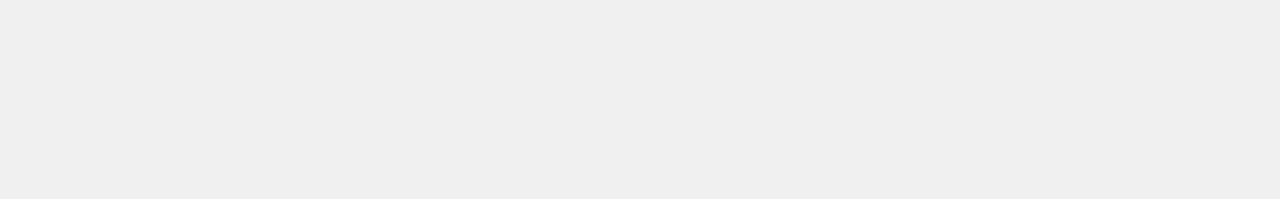
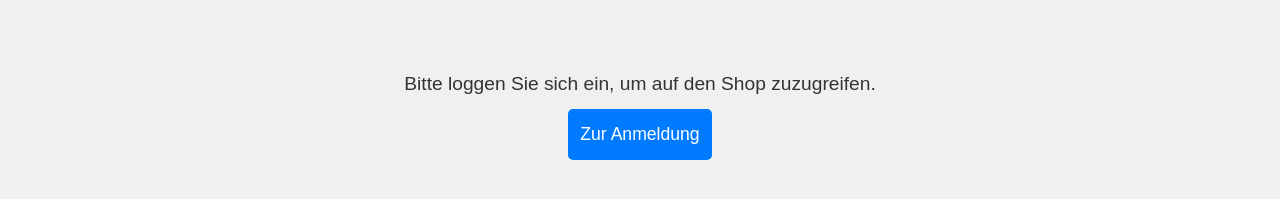
Before and after one commit to Weltraumbiene/fi36_franneck_fpadw, a React (Create React App) app in the folder frontend/: page / in a window 1280 px wide. Both pictures are taken after a click on the button "Shop". Shown: the part 275-474 px from the top of the page. Built offline with nearby package versions, Linux system fonts and the light colour scheme; no server answers.

Commit message:
Layout anpassungen

```diff
--- a/frontend/src/App.js
+++ b/frontend/src/App.js
@@ -19,7 +19,7 @@ const App = () => {
       case 'login':
         return <Login setIsLoggedIn={setIsLoggedIn} setCurrentPage={setCurrentPage} />; // `setCurrentPage` übergeben
       case 'shop':
-        return <Shop isLoggedIn={isLoggedIn} setIsLoggedIn={setIsLoggedIn} />;
+        return <Shop isLoggedIn={isLoggedIn} setIsLoggedIn={setIsLoggedIn} setCurrentPage={setCurrentPage} />;
       case 'contact':
         return <Contact />;
       case 'imprint':
@@ -28,7 +28,6 @@ const App = () => {
         return <Home />;
     }
   };
-
 
   return (
     <div className="App">
--- a/frontend/src/components/Shop.js
+++ b/frontend/src/components/Shop.js
@@ -1,12 +1,25 @@
 import React, { useEffect, useState } from 'react';
 import '../css/Shop.css';
 
-const Shop = ({ isLoggedIn }) => {
+const Shop = ({ isLoggedIn, setIsLoggedIn, setCurrentPage }) => {
     const [products, setProducts] = useState([]);
     const [error, setError] = useState(null);
 
+    // Überprüfe, ob der Benutzer eingeloggt ist (Token im sessionStorage)
+    useEffect(() => {
+        const token = sessionStorage.getItem('token');
+        if (!token) {
+            setIsLoggedIn(false);  // Setze den Login-Status auf false, wenn kein Token gefunden wird
+        } else {
+            setIsLoggedIn(true); // Falls Token vorhanden ist, setze den Login-Status auf true
+        }
+    }, [setIsLoggedIn]);
+
+    // Produkte abrufen, wenn der Benutzer eingeloggt ist
     useEffect(() => {
         const fetchProducts = async () => {
+            if (!isLoggedIn) return;  // Verhindert das Abrufen von Produkten, wenn der Benutzer nicht eingeloggt ist
+
             try {
                 const response = await fetch('http://bcf.mshome.net:4000/api/products');
                 const data = await response.json();
@@ -18,19 +31,38 @@ const Shop = ({ isLoggedIn }) => {
         };
 
         fetchProducts();
-    }, []);
+    }, [isLoggedIn]);
 
+    // Abmeldefunktion
+    const handleLogout = () => {
+        sessionStorage.removeItem('token');
+        sessionStorage.removeItem('userId');
+        setIsLoggedIn(false);  // Setzt den Login-Status auf false
+    };
+
+    // Funktion für das Weiterleiten zur Login-Seite
+    const redirectToLogin = () => {
+        setCurrentPage('login');  // Ändere die aktuelle Seite auf 'login'
+    };
+
+    // Wenn es einen Fehler beim Abrufen der Produkte gibt
     if (error) {
         return <div>{error}</div>;
     }
 
-    if (products.length === 0) {
+    // Wenn Produkte noch nicht geladen sind
+    if (products.length === 0 && isLoggedIn) {
         return <div>Produkte werden geladen...</div>;
     }
 
     return (
         <div className="shop-container">
-            <h1>Shop</h1>
+            {isLoggedIn ? (
+                <>
+                    <h1>Willkommen im Shop!</h1>
+                    <button className="logout-button" onClick={handleLogout}>
+                        Abmelden
+                    </button>
                     <div className="product-grid">
                         {products.map((product) => (
                             <div className="product-card" key={product.product_id}>
@@ -48,6 +80,15 @@ const Shop = ({ isLoggedIn }) => {
                             </div>
                         ))}
                     </div>
+                </>
+            ) : (
+                <div>
+                    <p className="login-prompt">Bitte loggen Sie sich ein, um auf den Shop zuzugreifen.</p>
+                    <button className="login-button" onClick={redirectToLogin}>
+                        Zur Anmeldung
+                    </button>
+                </div>
+            )}
         </div>
     );
 };
--- a/frontend/src/css/Contact.css
+++ b/frontend/src/css/Contact.css
@@ -8,17 +8,19 @@
     padding: 20px;
 }
 
+/* Kontaktformular Container */
 .contact-container {
     width: 100%;
-    max-width: 600px; /* Maximale Breite des Formulars */
-    margin: 0 auto; /* Zentrieren des Formulars */
+    max-width: 400px; /* Gleiche Breite wie das Login-Formular */
+    margin: 50px auto 0 auto; /* Erhöht den Abstand nach oben, angepasst für ein kompakteres Formular */
 }
 
+/* Kontaktformular Card */
 .contact-card {
     background-color: #fff;
     border-radius: 10px;
     box-shadow: 0 10px 15px rgba(0, 0, 0, 0.1); /* Sanfter Schatten */
-    padding: 30px;
+    padding: 20px; /* Weniger Padding für kompakteres Formular */
     width: 100%;
     box-sizing: border-box;
     transition: all 0.3s ease-in-out;
@@ -27,15 +29,15 @@
 /* Titel */
 .contact-card h2 {
     text-align: center;
-    font-size: 1.8rem;
-    margin-bottom: 20px;
+    font-size: 1.6rem; /* Kleinere Schriftgröße für den Titel */
+    margin-bottom: 15px; /* Reduzierter Abstand */
     color: #333;
 }
 
 /* Formulareingabefelder */
 .contact-card label {
     font-size: 1rem;
-    margin-bottom: 5px;
+    margin-bottom: 3px; /* Kleinerer Abstand */
     display: block;
     color: #555;
 }
@@ -43,12 +45,12 @@
 .contact-card input,
 .contact-card textarea {
     font-size: 1rem;
-    padding: 10px;
+    padding: 8px; /* Weniger Padding für kompaktere Felder */
     width: 100%;
     border: 1px solid #ccc;
     border-radius: 5px;
     box-sizing: border-box;
-    margin-bottom: 20px;
+    margin-bottom: 15px; /* Reduzierter Abstand zwischen den Feldern */
     transition: border-color 0.3s ease-in-out;
 }
 
@@ -58,6 +60,13 @@
     outline: none; /* Entfernen des Standardrahmens */
 }
 
+/* Textarea */
+.contact-card textarea {
+    resize: none; /* Verhindert Größenänderungen */
+    height: 150px; /* Kleinere Höhe für die Textarea */
+    width: 100%;
+}
+
 /* Button */
 .contact-card button {
     font-size: 1.1rem;
@@ -65,7 +74,7 @@
     color: #fff;
     border: none;
     border-radius: 5px;
-    padding: 12px;
+    padding: 10px; /* Weniger Padding für den Button */
     width: 100%;
     cursor: pointer;
     transition: background-color 0.3s ease;
@@ -89,9 +98,3 @@
 .contact-card p.error {
     color: #d9534f; /* Fehlermeldung */
 }
-
-.contact-card textarea {
-    resize: none; /* Verhindert Größenänderungen */
-    height: 200px; /* Höhe des Felds */
-    width: 100%; /* Volle Breite des Formulars */
-}
--- a/frontend/src/css/Imprint.css
+++ b/frontend/src/css/Imprint.css
@@ -1,44 +1,54 @@
+/* Allgemeines Layout */
 .section {
-    padding: 40px;
+  padding: 30px; /* Weniger Padding für eine kompaktere Darstellung */
   text-align: center;
+  background-color: #f4f4f4; /* Hellgrauer Hintergrund passend zum allgemeinen Design */
 }
 
+/* Imprint Container */
 .imprint-container {
   display: flex;
   flex-wrap: wrap;
   justify-content: center;
-    gap: 20px;
+  gap: 15px; /* Etwas kleinerer Abstand zwischen den Boxen */
 }
 
+/* Imprint Box */
 .imprint-box {
-    background-color: #f0f0f0; /* Hellgrauer Hintergrund */
-    border-radius: 10px; /* Abgerundete Ecken */
+  background-color: white; /* Weiße Hintergrundfarbe für die Boxen */
+  border-radius: 8px; /* Kleinere abgerundete Ecken */
   box-shadow: 0 4px 6px rgba(0, 0, 0, 0.1); /* Schatten */
-    padding: 20px;
-    width: 300px; /* Festgelegte Breite */
+  padding: 15px; /* Weniger Padding für kompaktere Boxen */
+  width: 250px; /* Kleinere Breite für kompaktere Boxen */
   text-align: left; /* Text linksbündig */
+  transition: all 0.3s ease-in-out;
 }
 
+/* Imprint Box Titel */
 .imprint-box h2 {
-    font-size: 1.2rem;
-    margin-bottom: 10px;
+  font-size: 1.1rem; /* Etwas kleinere Schriftgröße für den Titel */
+  margin-bottom: 8px; /* Reduzierter Abstand zum nächsten Text */
 }
 
+/* Imprint Box Paragraph */
 .imprint-box p {
-    margin: 5px 0;
-    font-size: 0.9rem; /* Schriftgröße etwas kleiner */
+  margin: 4px 0; /* Kleinerer Abstand zwischen den Textabsätzen */
+  font-size: 0.85rem; /* Kleinere Schriftgröße für den Text */
   color: #000; /* Schwarzer Text */
 }
 
+/* Imprint Box Links */
 .imprint-box a {
   color: #000; /* Links in Schwarz */
   text-decoration: none; /* Keine Unterstreichung */
+  font-size: 0.9rem; /* Kleinere Schriftgröße für Links */
 }
 
 .imprint-box a:hover {
   color: #555; /* Mouseover-Effekt für Links */
 }
 
+/* Imprint Box Hover-Effekt */
 .imprint-box:hover {
   background-color: #e0e0e0; /* Mouseover-Effekt für Boxen */
 }
--- a/frontend/src/css/Shop.css
+++ b/frontend/src/css/Shop.css
@@ -9,7 +9,7 @@ body {
 .shop-container {
   display: flex;
   flex-direction: column;
-  justify-content: flex-start; /* Inhalt oben ausrichten */
+  justify-content: center; /* Zentriert den Inhalt vertikal */
   align-items: center; /* Zentriert den Inhalt horizontal */
   padding: 20px 20px 40px; /* Padding oben und unten anpassen */
   max-width: 100%; /* Dynamische Breite */
@@ -21,12 +21,46 @@ body {
   border-radius: 0px;
   box-shadow: 0 0px 0px rgba(0, 0, 0, 0.1);
   min-height: 100vh; /* Mindestens die Höhe des Bildschirms */
+  position: relative;
 }
 
-/* Text und andere Inhalte */
+/* Styling für den Login-Hinweis, wenn der Benutzer nicht eingeloggt ist */
+.login-prompt {
+  background-color: transparent; /* Kein Hintergrund */
+  color: #333; /* Dunkelgraue Schriftfarbe */
+  font-size: 1.2rem;
+  text-align: center; /* Text zentrieren */
+  margin: 0; /* Entfernt den Abstand */
+  padding: 0; /* Entfernt Padding */
+  white-space: normal; /* Ermöglicht Zeilenumbrüche */
+  overflow: visible; /* Verhindert das Abschneiden von Text */
+}
+
+
+/* Button-Styling für den Login-Button */
+.login-button {
+  background-color: #007bff; /* Blau wie der Login-Button */
+  color: white;
+  padding: 12px;
+  border: none;
+  border-radius: 5px;
+  font-size: 1.1rem;
+  cursor: pointer;
+  transition: background-color 0.3s ease;
+  margin-top: 10px; /* Abstand nach oben */
+}
+
+.login-button:hover {
+  background-color: #0056b3; /* Dunkleres Blau beim Hover */
+}
+
 .shop-container p {
   font-size: 1.2rem;
-  color: #333; /* Standard-Textfarbe */
+  color: #333;
+  text-align: center; /* Falls du den Text zentrieren möchtest */
+  margin: 0; /* Kein Abstand */
+  width: auto; /* Entfernt die feste Breite */
+  max-width: none; /* Entfernt die Maximalbreite */
 }
 
 /* Grid-Darstellung der Produktkarten */
```
Lines whose indentation alone changed are shown as unchanged.
